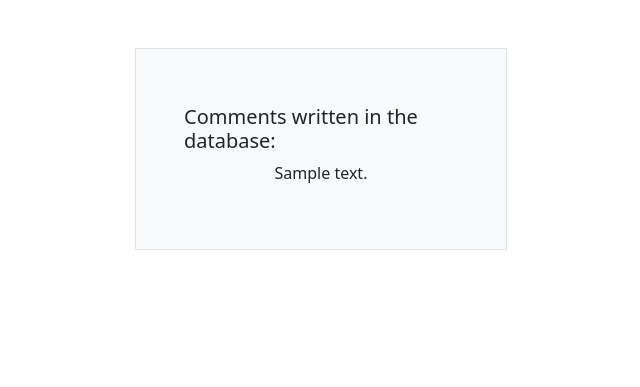
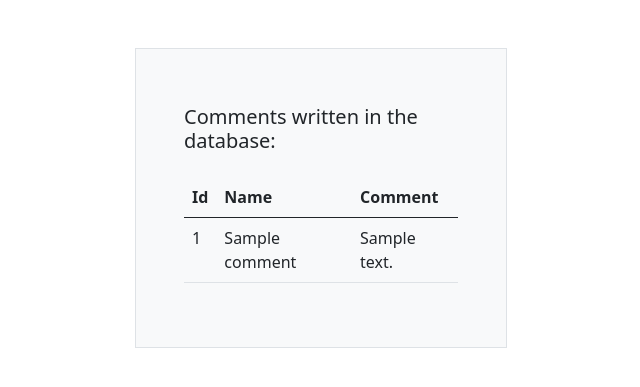
Before and after one commit to ShantKevorkian/Register-Form, a PHP site: page /comments.php in a window 1280 px wide. Shown: the top 387 px of the page, without its empty margins (319-959 px from the left). Run offline with PHP 8.4, Linux system fonts and the light colour scheme; tables that the repository leaves empty hold one stand-in row (values such as "Sample post").

Commit message:
First Commit

```diff
--- a/comments.php
+++ b/comments.php
@@ -9,7 +9,7 @@
         die("Connection failed: " . "<br>" . $conn->connect_error);
     }
 
-    $sqlSelect = "SELECT comment from comments";
+    $sqlSelect = "SELECT id, name, comment from comments";
 
     $runQuery = $conn->query($sqlSelect);
 
@@ -42,17 +42,26 @@
             ?>
         </h3>
         <h5 class = "d-flex align-items-center justify-content-center">Comments written in the database:</h5>
+        <table class = "table">
+            <thead>
+                <tr>
+                    <th>Id</th>
+                    <th>Name</th>
+                    <th>Comment</th>
+                </tr>
+            </thead>
         <p class = "d-flex align-items-center justify-content-center">
             <?php
                 if ($runQuery->num_rows > 0) {
                     while($row = $runQuery->fetch_assoc()) {
-                        echo $row["comment"] . " ";
+                        echo "<tr><td>" . $row["id"] . "</td><td>" . $row["name"] . "</td><td>" . $row["comment"] . "</td></tr>";
                     }
                     } else {
                         echo "No Comment Written in the Database";
                 }
             ?>
         </p>
+        </table>
         </div>
     </div>
 </body>
```
